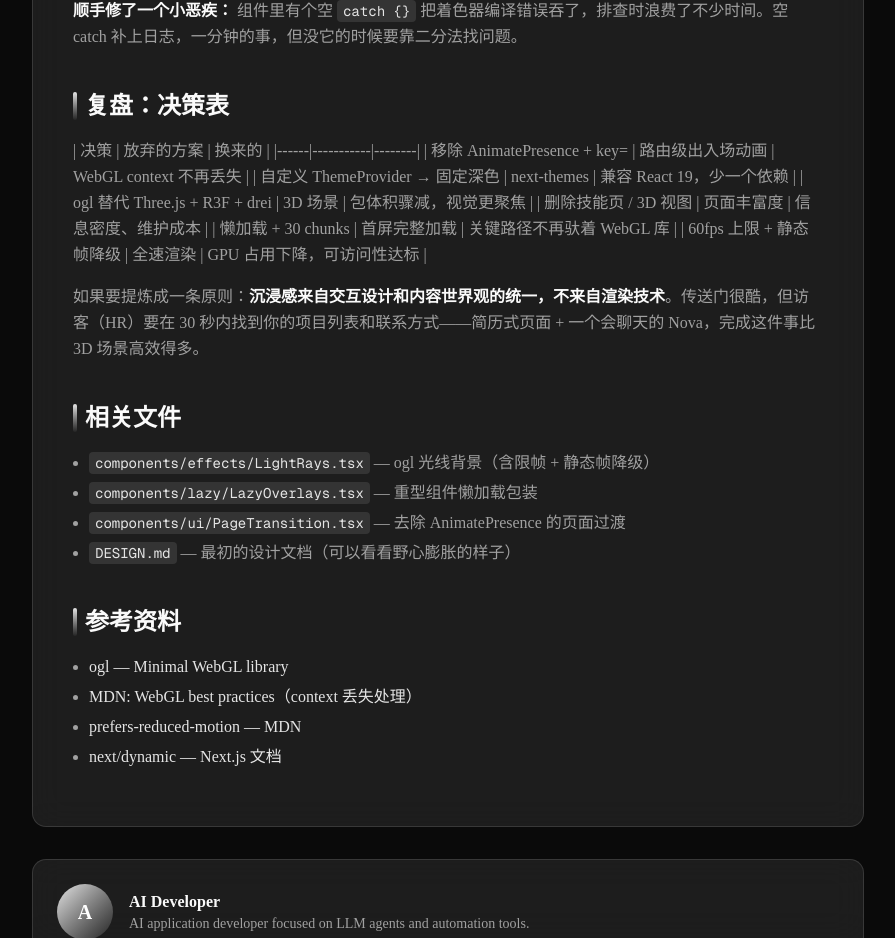
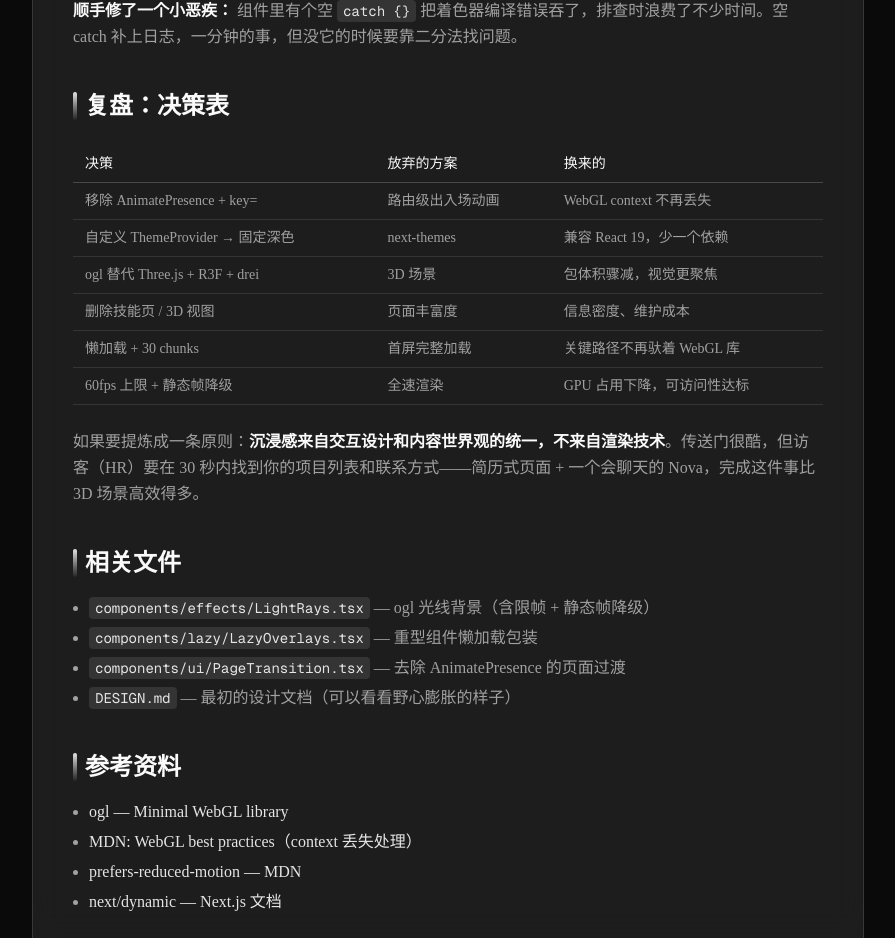
Before and after one commit to hhhhhhh520/personal-website, a Next.js app: page /en/blog/from-3d-lab-to-light-rays in a window 1280 px wide. Shown: the part 3740-4678 px from the top of the page, without its empty margins (192-1087 px from the left). Built offline with nearby package versions, Linux system fonts and the light colour scheme; no server answers.

Commit message:
fix(blog): MDX 启用 remark-gfm，修复 15 篇博客表格渲染为纯文本

```diff
--- a/app/[locale]/blog/[slug]/page.tsx
+++ b/app/[locale]/blog/[slug]/page.tsx
@@ -3,6 +3,7 @@
 import Link from "next/link";
 import Image from "next/image";
 import { MDXRemote } from "next-mdx-remote/rsc";
+import remarkGfm from "remark-gfm";
 import { getTranslations } from "next-intl/server";
 import { blogs, BlogPost, getBlogBySlug, getRelatedBlogs } from "@/data/blogs";
 import { getBlogContent } from "@/lib/blog-content";
@@ -286,7 +287,11 @@
             <AnimatedSection>
               <article className="glass rounded-xl p-6 sm:p-8 lg:p-10 mb-8">
                 <div className="prose prose-invert max-w-none">
-                  <MDXRemote source={content} components={mdxComponents} />
+                  <MDXRemote
+                    source={content}
+                    components={mdxComponents}
+                    options={{ mdxOptions: { remarkPlugins: [remarkGfm] } }}
+                  />
                 </div>
               </article>
             </AnimatedSection>
--- a/package.json
+++ b/package.json
@@ -32,6 +32,7 @@
     "openai": "^6.37.0",
     "react": "19.2.4",
     "react-dom": "19.2.4",
+    "remark-gfm": "^4.0.1",
     "tailwind-merge": "^3.6.0",
     "three": "^0.184.0",
     "tw-animate-css": "^1.4.0",
```
Also changed, not shown: 1 other file (tests, documents, lock files or other folders).
